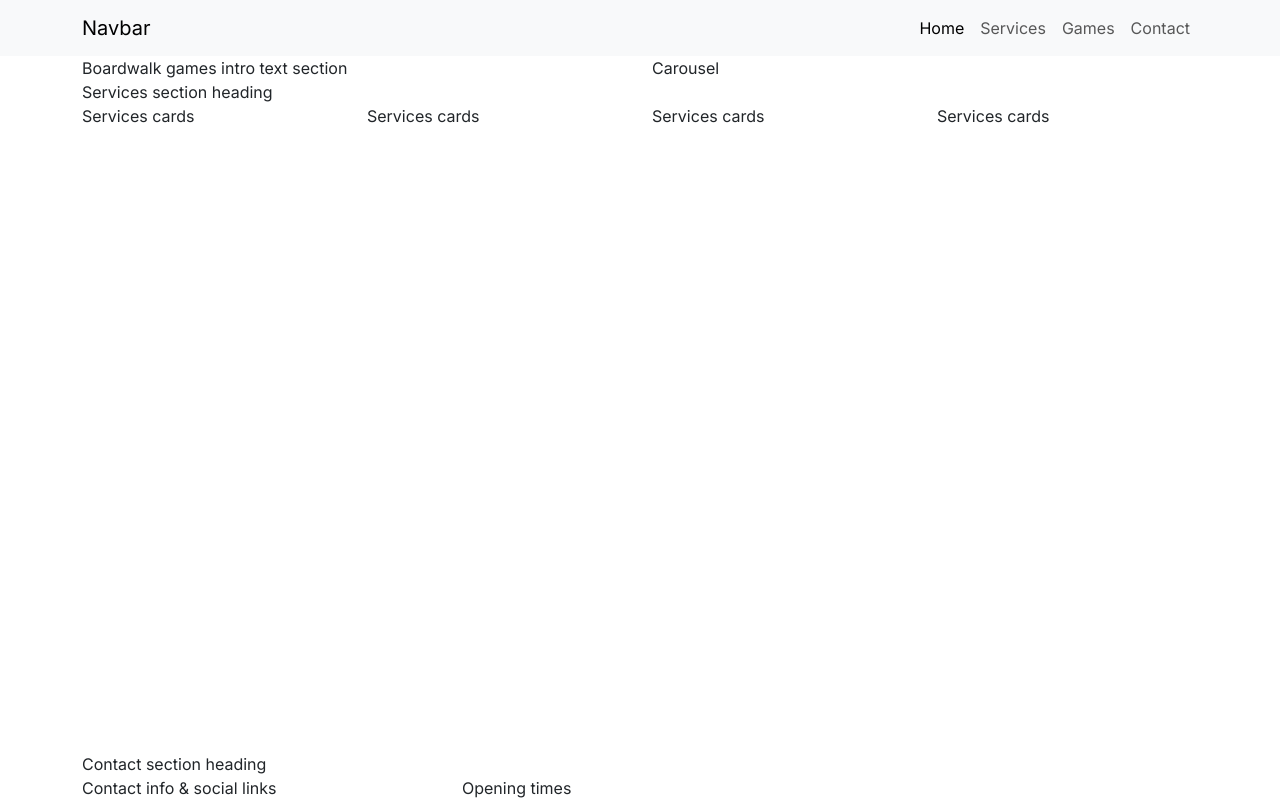
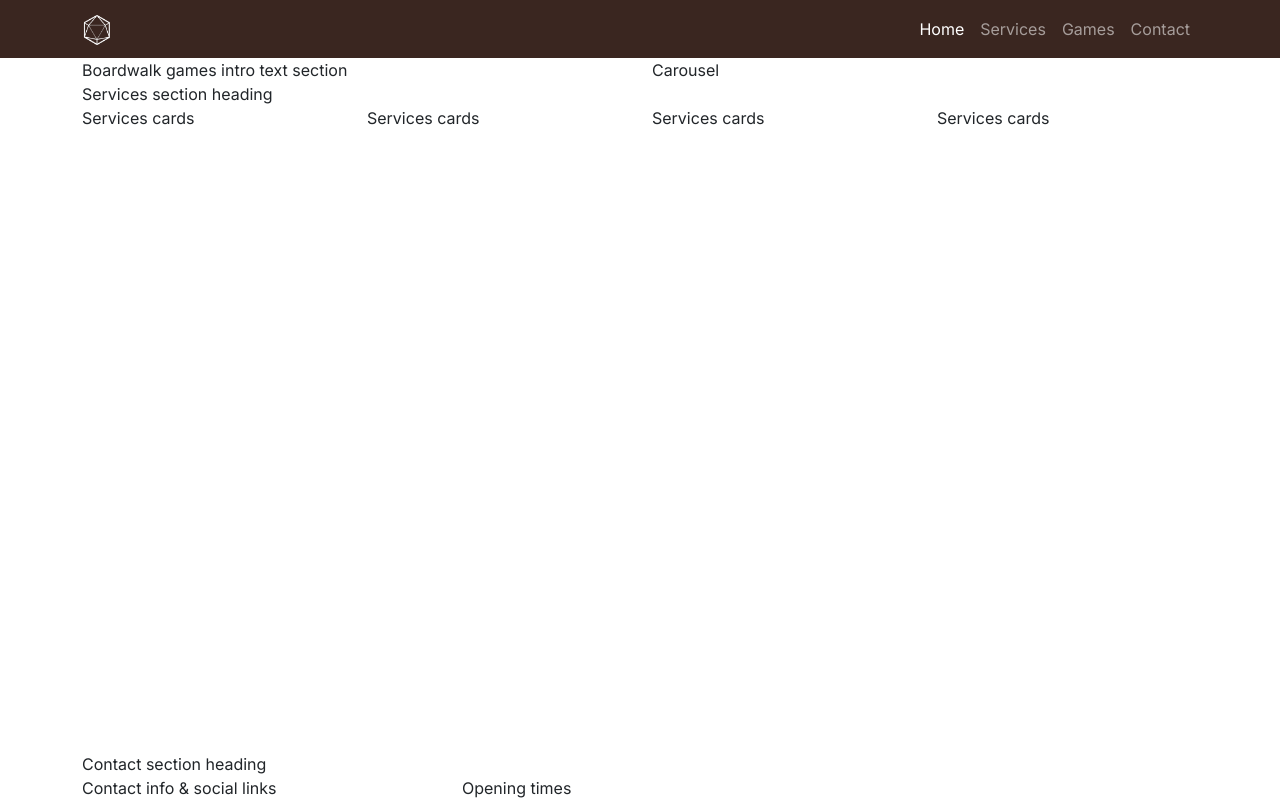
Before and after one commit to tbuchan1997/boardwalk-games, a plain HTML site: page index.html in a window 1280 px wide. Drawn offline with nearby package versions, Linux system fonts and the light colour scheme; a web font is replaced by a local one.

Commit message:
Style the navbar

```diff
--- a/assets/css/style.css
+++ b/assets/css/style.css
@@ -30,6 +30,15 @@ h3 {
     color: var(--highlight-color);
 }
 
+/*Navbar*/
+
+#navbar {
+    background-color: var(--primary-color);
+}
+
+#navbar .logo {
+    width: 30px;
+}
 /*Temporary CSS for grid visualisation*/
 
 /*.container,
--- a/index.html
+++ b/index.html
@@ -35,9 +35,9 @@
 
 <body class="d-flex flex-column min-vh-100">
     <!--Navigation-->
-    <nav class="navbar navbar-expand-lg bg-body-tertiary">
+    <nav id="navbar" class="navbar navbar-expand-lg" data-bs-theme="dark">
         <div class="container">
-            <a class="navbar-brand" href="index.html">Navbar</a>
+            <a class="navbar-brand" href="index.html"><img src="assets/images/logo-sm-white.png" alt="Boardwalk games logo" class="logo"></a>
             <button class="navbar-toggler" type="button" data-bs-toggle="collapse" data-bs-target="#navbarNav"
                 aria-controls="navbarNav" aria-expanded="false" aria-label="Toggle navigation">
                 <span class="navbar-toggler-icon"></span>
```
